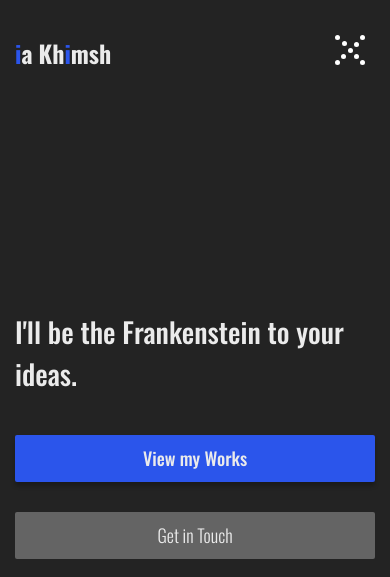
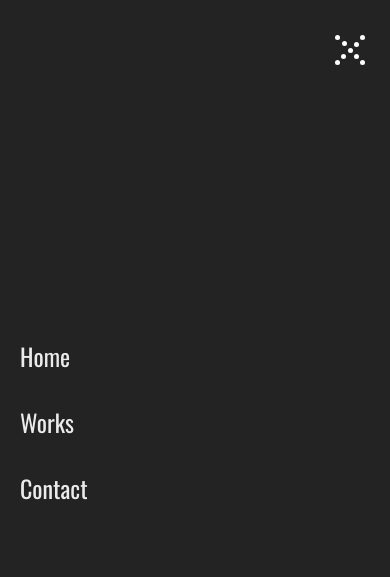
Before and after one commit to khimsh/khimsh.github.io, a website: page index.html in a window 390 px wide. Both pictures are taken after a click on the button 350 px from the left and 51 px from the top of the page. Shown: the top 577 px of the page. Drawn offline with nearby package versions, Linux system fonts and the light colour scheme.

Commit message:
added mobile navigation.

```diff
--- a/assets/js/script.js
+++ b/assets/js/script.js
@@ -1,6 +1,24 @@
 // Open/Close Hamburger Menu Icon
+const hamburgerIconTrigger = document.querySelector('.nav-icon');
 const hamburgerIcon = document.querySelector('.icon');
+const nav = document.querySelector('#nav');
 
-hamburgerIcon.addEventListener('click', () => {
+
+hamburgerIconTrigger.addEventListener('click', () => {
     hamburgerIcon.classList.toggle('open');
+    nav.classList.toggle('active');
+    if(nav.classList.contains('active')) {
+        document.body.style.overflow = 'hidden';
+    } else {
+        document.body.style.overflow = 'initial';
+    }
+
+    // Hide navigation if one of the links was clicked
+    nav.addEventListener('click', (e) => {
+        if(e.target.tagName.toLowerCase() === 'a') {
+            hamburgerIcon.classList.remove('open');
+            nav.classList.remove('active');
+            document.body.style.overflow = 'initial';
+        }
+    })
 })
--- a/assets/scss/_navigation.scss
+++ b/assets/scss/_navigation.scss
@@ -1,14 +1,40 @@
 .main-navigation {
   @media only screen and (max-width: 580px) {
-    display: none;
+    display: flex;
+    justify-content: flex-start;
+    align-items: center;
+    position: absolute;
+    top: 0;
+    left: 0;
+    width: 100%;
+    min-height: 100vh;
+    padding-left: 20px;
+    background-color: $color-dark;
+    z-index: 100;
+    // Hide nav
+    visibility: hidden;
+    opacity: 0;
+    transform: translateY(-10px);
+    transition: all .2s ease-in;
+  }
+  &.active{
+    opacity: 1;
+    visibility: initial;
+    transform: translateY(0px);
   }
 
   ul {
     display: flex;
+    @media only screen and (max-width: 580px) {
+      flex-direction: column;
+    }
 
     li {
       &:not(:last-child) {
         margin-right: 40px;
+        @media only screen and (max-width: 580px) {
+          margin: 0 0 30px 0;
+        }
       }
 
       a {
@@ -19,6 +45,9 @@
           text-transform: capitalize;
           text-decoration: none;
           transition: color .2s ease-in;
+          @media only screen and (max-width: 580px) {
+            font-size: 24px;
+          }
         }
         &:hover {
           color: $color-main;
@@ -38,7 +67,14 @@
 
 
 .nav-icon {
+    position: relative;
     display: none;
+    z-index: 101;
+    &:focus,
+    &:active {
+        outline: none;
+    }
+
 
     @media only screen and (max-width: 580px) {
     display: block;
@@ -47,6 +83,10 @@
         position: relative;
         border: none;
         background: transparent;
+        &:focus,
+        &:active {
+            outline: none;
+        }
     }
 }
 
--- a/index.html
+++ b/index.html
@@ -26,7 +26,7 @@
                 <h1><a href="/"><span>i</span>a Kh<span>i</span>msh</a></h1>
             </div>
 
-            <nav class="main-navigation">
+            <nav class="main-navigation" id="nav">
                 <h3 class="sr-only">Main Navigation</h3>
                 <ul>
                     <li><a href="/">home</a></li>
```
Also changed, not shown: assets/css/main.min.css, assets/script.min.js, 2 other files. Lines whose indentation alone changed are shown as unchanged.
